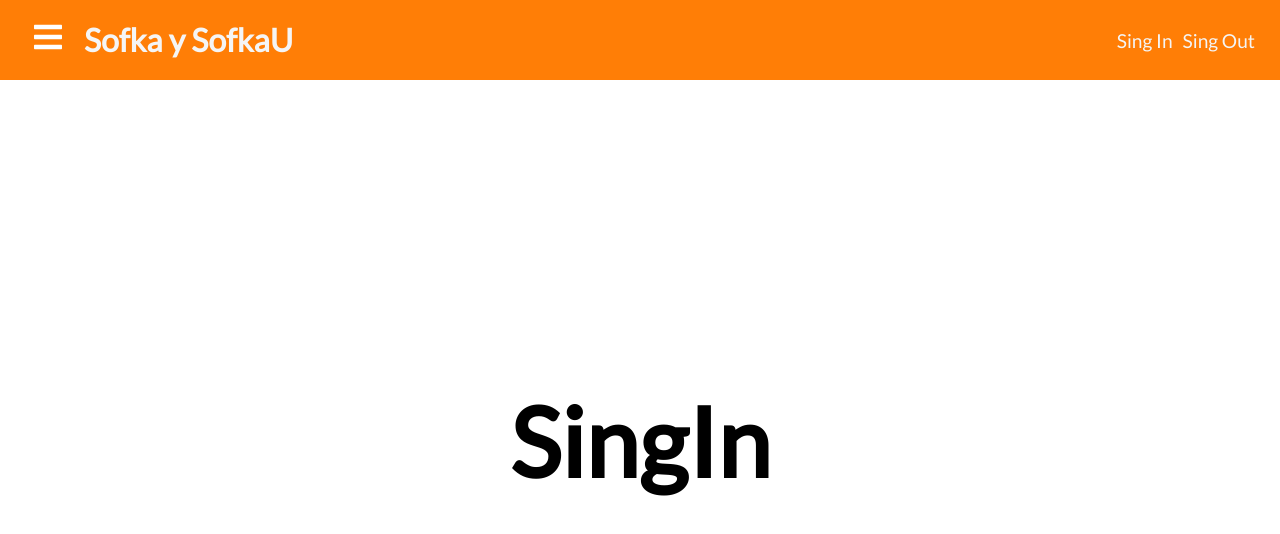
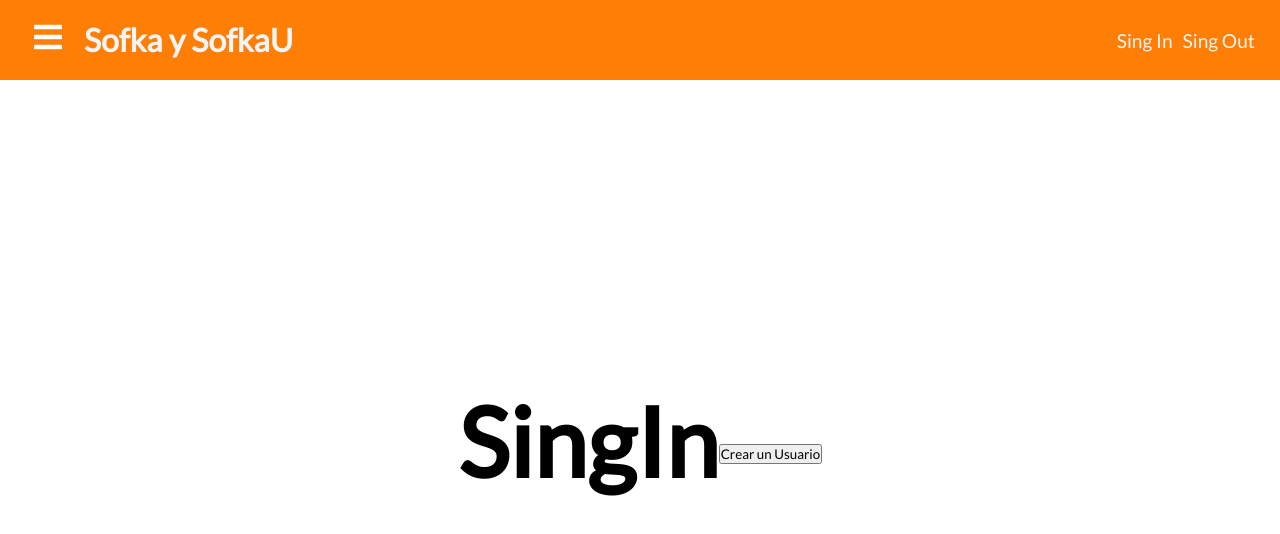
Before and after one commit to OscarLopera/sofka-okr-front-git, a React (Create React App) app: page /singin in a window 1280 px wide. Shown: the top 534 px of the page. Built offline with nearby package versions, Linux system fonts and the light colour scheme.

Commit message:
Se ingresan las dependencias para los test y se unifica el mensaje de welcome en la pagina de sing in

```diff
--- a/package.json
+++ b/package.json
@@ -6,12 +6,16 @@
 		"@testing-library/jest-dom": "^5.12.0",
 		"@testing-library/react": "^11.2.6",
 		"@testing-library/user-event": "^12.8.3",
+		"enzyme": "^3.11.0",
+		"enzyme-adapter-react-16": "^1.15.6",
 		"react": "^17.0.2",
 		"react-dom": "^17.0.2",
 		"react-icons": "^4.2.0",
+		"react-modal": "^3.13.1",
 		"react-router-dom": "^5.2.0",
 		"react-scripts": "4.0.3",
 		"sass": "^1.32.11",
+		"sinon": "^10.0.0",
 		"web-vitals": "^1.1.1"
 	},
 	"scripts": {
--- a/src/pages/SingIn.js
+++ b/src/pages/SingIn.js
@@ -1,9 +1,11 @@
-import React from 'react'
+import React from 'react';
+import Welcome from '../components/notifications/welcome/Welcome'
 
 export default function SingIn() {
     return (
         <div className='singin'>
             <h1>SingIn</h1>
+            <Welcome/>
         </div>
     )
 }
```
Also changed, not shown: 1 other file (tests, documents, lock files or other folders).
